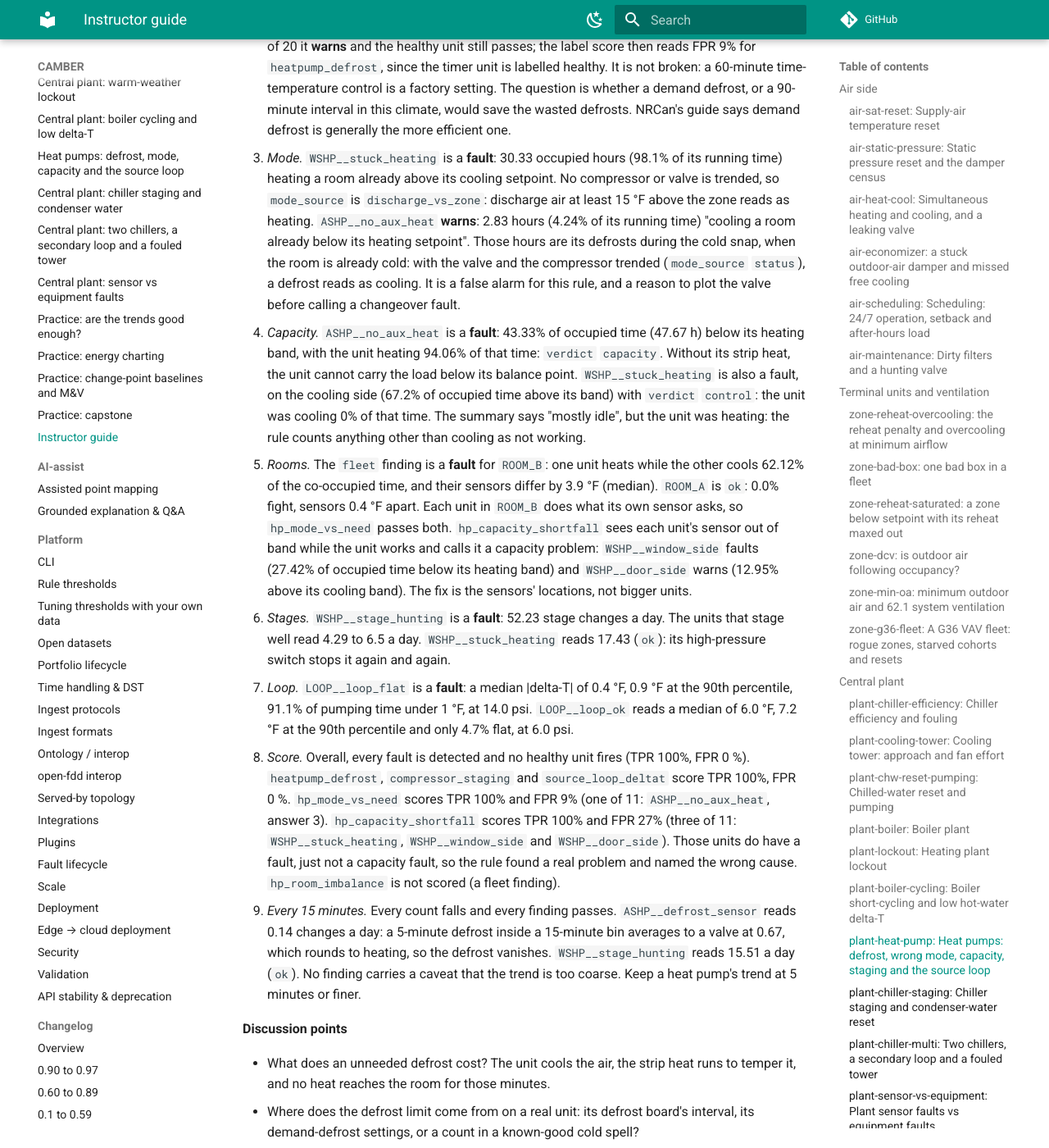
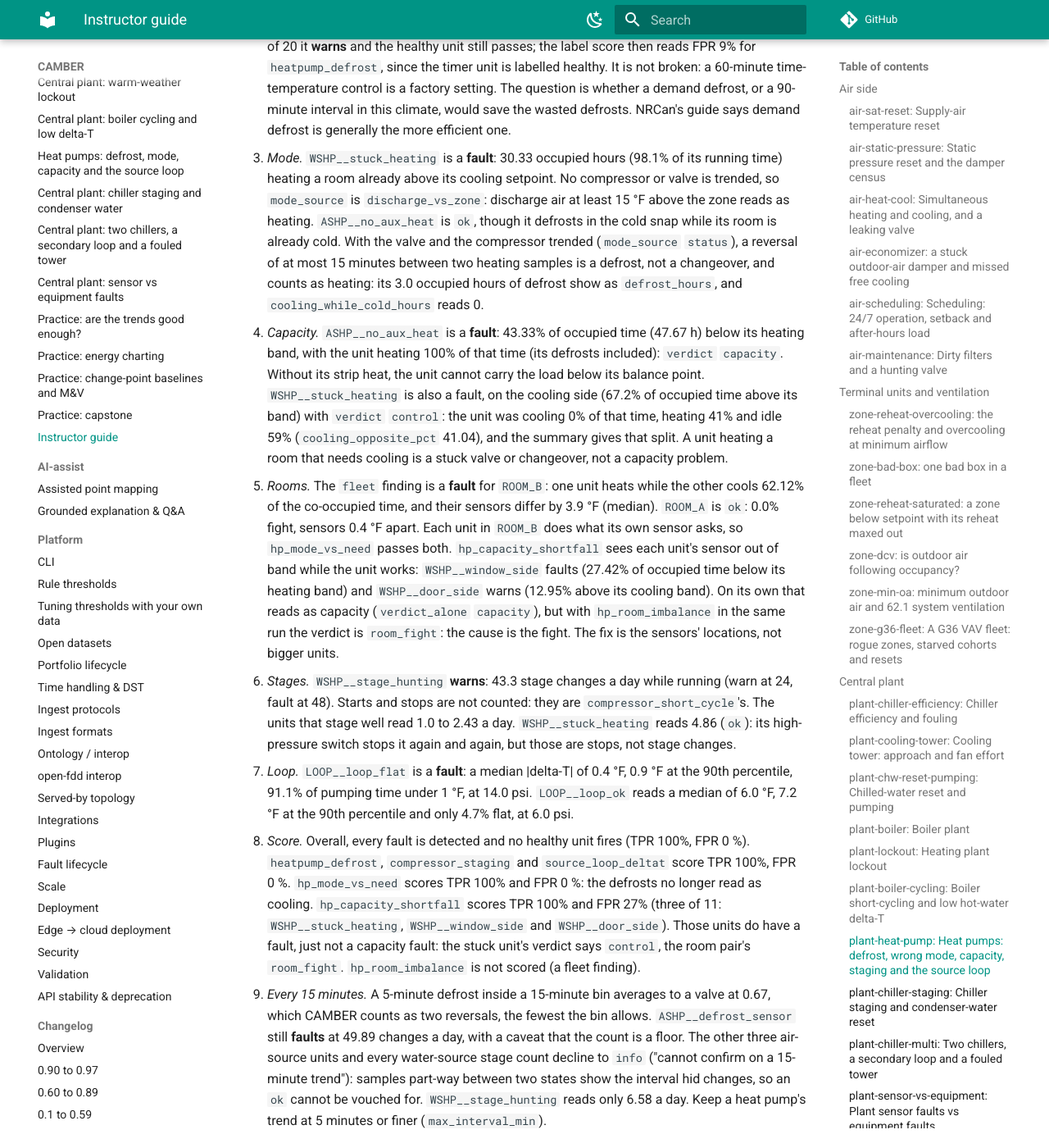
Before and after one commit to yroussev/camber, an MkDocs documentation site: the page built from docs/workbook/instructor.md, in a window 1280 px wide and 1400 px high, scrolled down 33859 px. Shown: the whole window at 82% size. Built offline with MkDocs 1.6.1 and Material for MkDocs 9.7.7, drawn with Linux system fonts in a browser that asks for light colours; comment, search, counter and statistics services are not loaded; some of the changed text lies outside the part shown.

Commit message:
Workbook: plant-heat-pump answers re-recorded after #185 (defrost as heating, control split, room_fight, staging while running, 15-minute floors)

```diff
--- a/docs/workbook/instructor.md
+++ b/docs/workbook/instructor.md
@@ -1406,42 +1406,49 @@ bypass stuck open, five times the design flow past the plant's sensors.
 3. *Mode.* `WSHP__stuck_heating` is a **fault**: 30.33 occupied hours (98.1% of its running time)
    heating a room already above its cooling setpoint. No compressor or valve is trended, so
    `mode_source` is `discharge_vs_zone`: discharge air at least 15 °F above the zone reads as
-   heating. `ASHP__no_aux_heat` **warns**: 2.83 hours (4.24% of its running time) "cooling a
-   room already below its heating setpoint". Those hours are its defrosts during the cold snap,
-   when the room is already cold: with the valve and the compressor trended
-   (`mode_source` `status`), a defrost reads as cooling. It is a false alarm for this rule, and a
-   reason to plot the valve before calling a changeover fault.
+   heating. `ASHP__no_aux_heat` is `ok`, though it defrosts in the cold snap while its room is
+   already cold. With the valve and the compressor trended (`mode_source` `status`), a reversal of
+   at most 15 minutes between two heating samples is a defrost, not a changeover, and counts as
+   heating: its 3.0 occupied hours of defrost show as `defrost_hours`, and
+   `cooling_while_cold_hours` reads 0.
 4. *Capacity.* `ASHP__no_aux_heat` is a **fault**: 43.33% of occupied time (47.67 h) below its
-   heating band, with the unit heating 94.06% of that time: `verdict` `capacity`. Without its
+   heating band, with the unit heating 100% of that time (its defrosts included): `verdict`
+   `capacity`. Without its
    strip heat, the unit cannot carry the load below its balance point. `WSHP__stuck_heating` is
    also a fault, on the cooling side (67.2% of occupied time above its band) with `verdict`
-   `control`: the unit was cooling 0% of that time. The summary says "mostly idle", but the unit
-   was heating: the rule counts anything other than cooling as not working.
+   `control`: the unit was cooling 0% of that time, heating 41% and idle 59%
+   (`cooling_opposite_pct` 41.04), and the summary gives that split. A unit heating a room that
+   needs cooling is a stuck valve or changeover, not a capacity problem.
 5. *Rooms.* The `fleet` finding is a **fault** for `ROOM_B`: one unit heats while the other cools
    62.12% of the co-occupied time, and their sensors differ by 3.9 °F (median). `ROOM_A` is `ok`:
    0.0% fight, sensors 0.4 °F apart. Each unit in `ROOM_B` does what its own sensor asks, so
    `hp_mode_vs_need` passes both. `hp_capacity_shortfall` sees each unit's sensor out of band
-   while the unit works and calls it a capacity problem: `WSHP__window_side` faults (27.42% of
-   occupied time below its heating band) and `WSHP__door_side` warns (12.95% above its cooling
-   band). The fix is the sensors' locations, not bigger units.
-6. *Stages.* `WSHP__stage_hunting` is a **fault**: 52.23 stage changes a day. The units that stage
-   well read 4.29 to 6.5 a day. `WSHP__stuck_heating` reads 17.43 (`ok`): its high-pressure
-   switch stops it again and again.
+   while the unit works: `WSHP__window_side` faults (27.42% of occupied time below its heating
+   band) and `WSHP__door_side` warns (12.95% above its cooling band). On its own that reads as
+   capacity (`verdict_alone` `capacity`), but with `hp_room_imbalance` in the same run the
+   verdict is `room_fight`: the cause is the fight. The fix is the sensors' locations, not bigger
+   units.
+6. *Stages.* `WSHP__stage_hunting` **warns**: 43.3 stage changes a day while running (warn at 24,
+   fault at 48). Starts and stops are not counted: they are `compressor_short_cycle`'s. The units
+   that stage well read 1.0 to 2.43 a day. `WSHP__stuck_heating` reads 4.86 (`ok`): its
+   high-pressure switch stops it again and again, but those are stops, not stage changes.
 7. *Loop.* `LOOP__loop_flat` is a **fault**: a median |delta-T| of 0.4 °F, 0.9 °F at the 90th
    percentile, 91.1% of pumping time under 1 °F, at 14.0 psi. `LOOP__loop_ok` reads a median of
    6.0 °F, 7.2 °F at the 90th percentile and only 4.7% flat, at 6.0 psi.
 8. *Score.* Overall, every fault is detected and no healthy unit fires (TPR 100%, FPR 0 %).
    `heatpump_defrost`, `compressor_staging` and `source_loop_deltat` score TPR 100%, FPR 0 %.
-   `hp_mode_vs_need` scores TPR 100% and FPR 9% (one of 11: `ASHP__no_aux_heat`, answer 3).
+   `hp_mode_vs_need` scores TPR 100% and FPR 0 %: the defrosts no longer read as cooling.
    `hp_capacity_shortfall` scores TPR 100% and FPR 27% (three of 11: `WSHP__stuck_heating`,
    `WSHP__window_side` and `WSHP__door_side`). Those units do have a fault, just not a capacity
-   fault, so the rule found a real problem and named the wrong cause. `hp_room_imbalance` is not
+   fault: the stuck unit's verdict says `control`, the room pair's `room_fight`. `hp_room_imbalance` is not
    scored (a fleet finding).
-9. *Every 15 minutes.* Every count falls and every finding passes. `ASHP__defrost_sensor` reads
-   0.14 changes a day: a 5-minute defrost inside a 15-minute bin averages to a valve at 0.67,
-   which rounds to heating, so the defrost vanishes. `WSHP__stage_hunting` reads 15.51 a day
-   (`ok`). No finding carries a caveat that the trend is too coarse. Keep a heat pump's trend at
-   5 minutes or finer.
+9. *Every 15 minutes.* A 5-minute defrost inside a 15-minute bin averages to a valve at 0.67,
+   which CAMBER counts as two reversals, the fewest the bin allows. `ASHP__defrost_sensor` still
+   **faults** at 49.89 changes a day, with a caveat that the count is a floor. The other three
+   air-source units and every water-source stage count decline to `info` ("cannot confirm on a
+   15-minute trend"): samples part-way between two states show the interval hid changes, so an
+   `ok` cannot be vouched for. `WSHP__stage_hunting` reads only 6.58 a day. Keep a heat pump's
+   trend at 5 minutes or finer (`max_interval_min`).
 
 **Discussion points**
 
@@ -1457,8 +1464,7 @@ bypass stuck open, five times the design flow past the plant's sensors.
 
 **Common mistakes**
 
-- Reading `ASHP__defrost_sensor`'s 15-minute `ok` as "defrost is fine".
-- Calling `ASHP__no_aux_heat`'s `hp_mode_vs_need` warn a changeover fault: it is the defrost.
+- Reading a 15-minute `info` as `ok`: it means the trend is too coarse to say.
 - Ordering bigger units for `ROOM_B` because `hp_capacity_shortfall` says "capacity".
 - Lowering the defrost limit until `ASHP__defrost_timer` warns, then calling it broken.
 - Citing these figures as evidence about real heat pumps: the data are synthetic.
```
Also changed, not shown: other parts of docs/workbook/instructor.md (+1 -1 lines), CHANGELOG.md (+5 -1 lines), docs/workbook/plant-heat-pump.md (+21 -14 lines), 4 other files.
